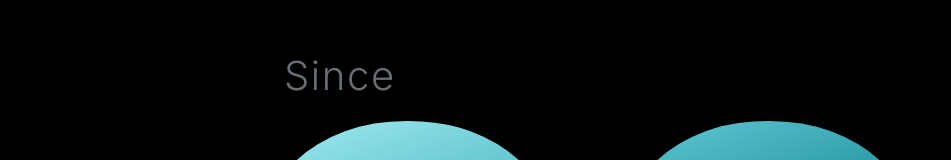
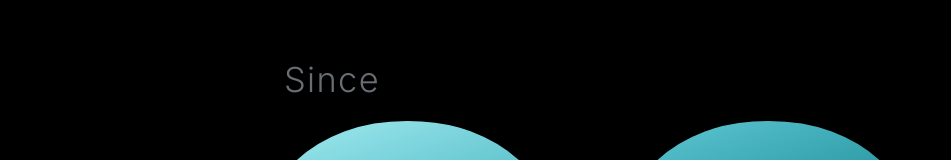
Before and after one commit to ashrafjr-n/naelj, a React (Vite) app: page / in a window 1280 px wide. Shown: the part 1695-1855 px from the top of the page, without its empty margins (52-1003 px from the left). Built offline with nearby package versions, Linux system fonts and the light colour scheme.

Commit message:
Since label — v1.4

```diff
--- a/src/components/PortalScene.tsx
+++ b/src/components/PortalScene.tsx
@@ -174,7 +174,7 @@
       <p
         ref={sinceLabel}
         data-approach
-        className="pointer-events-none absolute bottom-[calc(50%_+_23vh_+_1.25rem)] left-1/2 z-30 -translate-x-[38vh] text-[2.5rem] tracking-[0.04em] whitespace-nowrap text-silver-400"
+        className="pointer-events-none absolute bottom-[calc(50%_+_23vh_+_1.25rem)] left-1/2 z-30 -translate-x-[38vh] text-[2.15rem] tracking-[0.04em] whitespace-nowrap text-silver-400"
       >
         Since
       </p>
```
